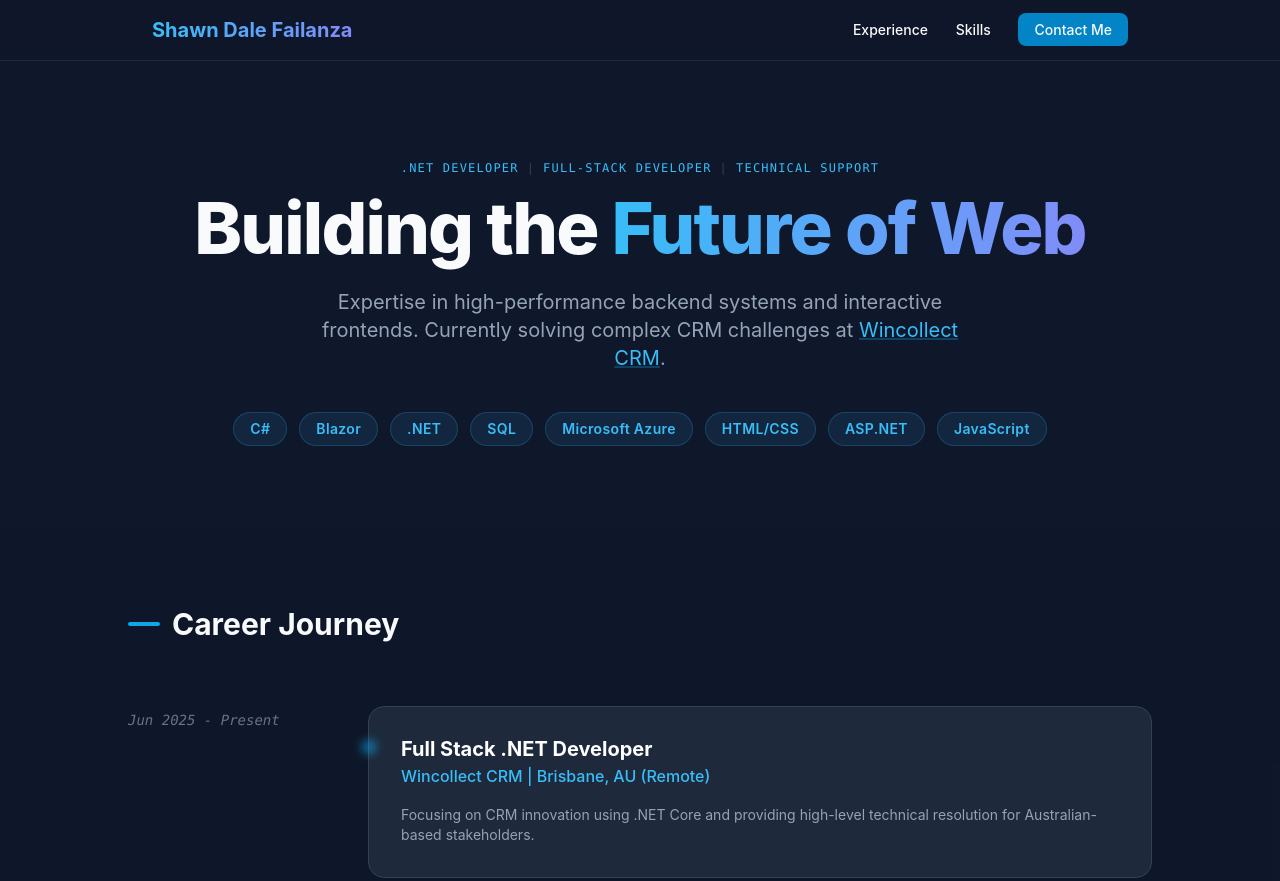
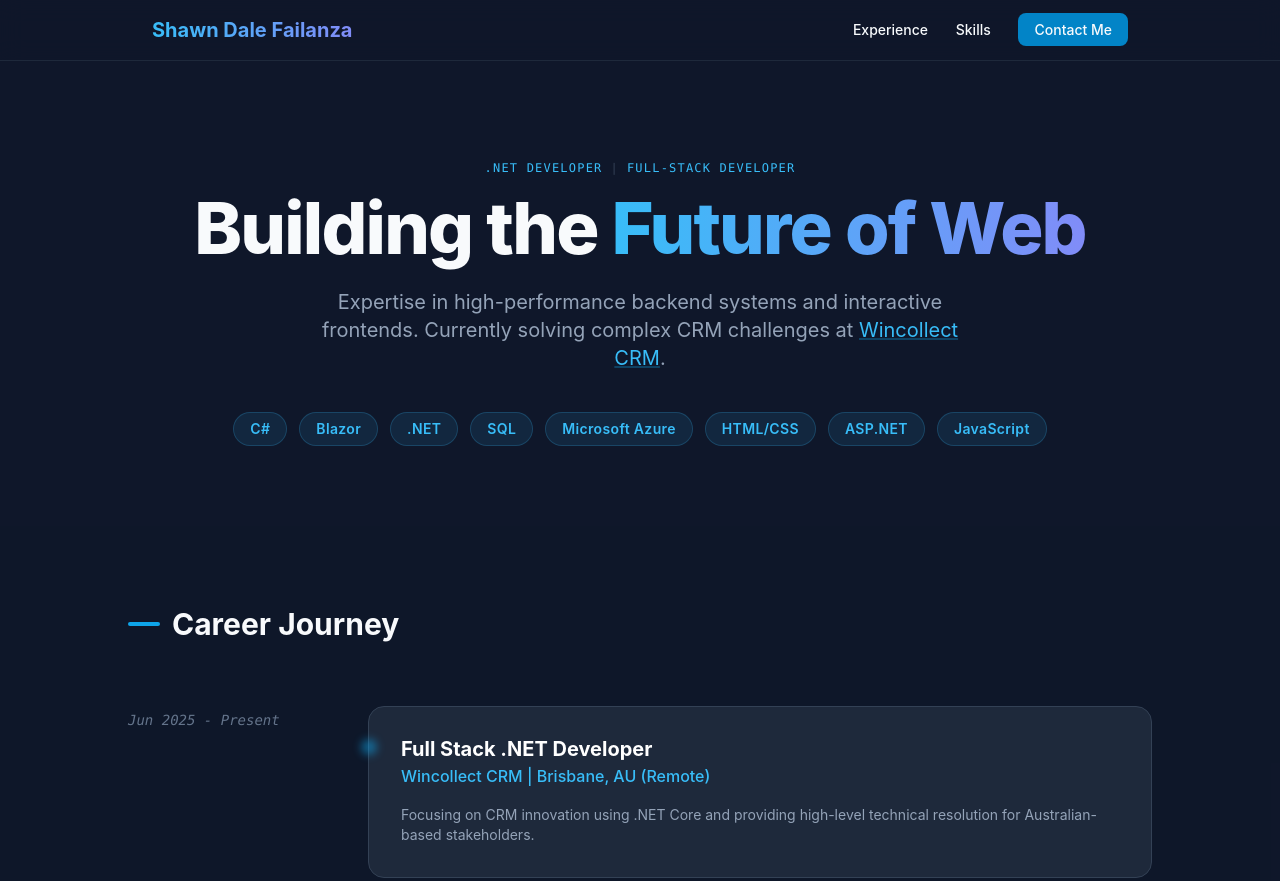
Before and after one commit to shawwk/shawwk.github.io, a plain HTML site: page index.html in a window 1280 px wide. Shown: the top 881 px of the page. Drawn offline with nearby package versions, Linux system fonts and the light colour scheme.

Commit message:
Update index.html

```diff
--- a/index.html
+++ b/index.html
@@ -33,8 +33,6 @@
                 <span>.NET Developer</span>
                 <span class="text-slate-700">|</span>
                 <span>Full-Stack Developer</span>
-                <span class="text-slate-700">|</span>
-                <span>Technical Support</span>
             </div>
             <h1 class="text-5xl md:text-7xl font-extrabold mb-6 tracking-tight">Building the <span class="gradient-text">Future of Web</span></h1>
             <p class="text-slate-400 text-lg md:text-xl max-w-2xl mx-auto mb-10">
```
